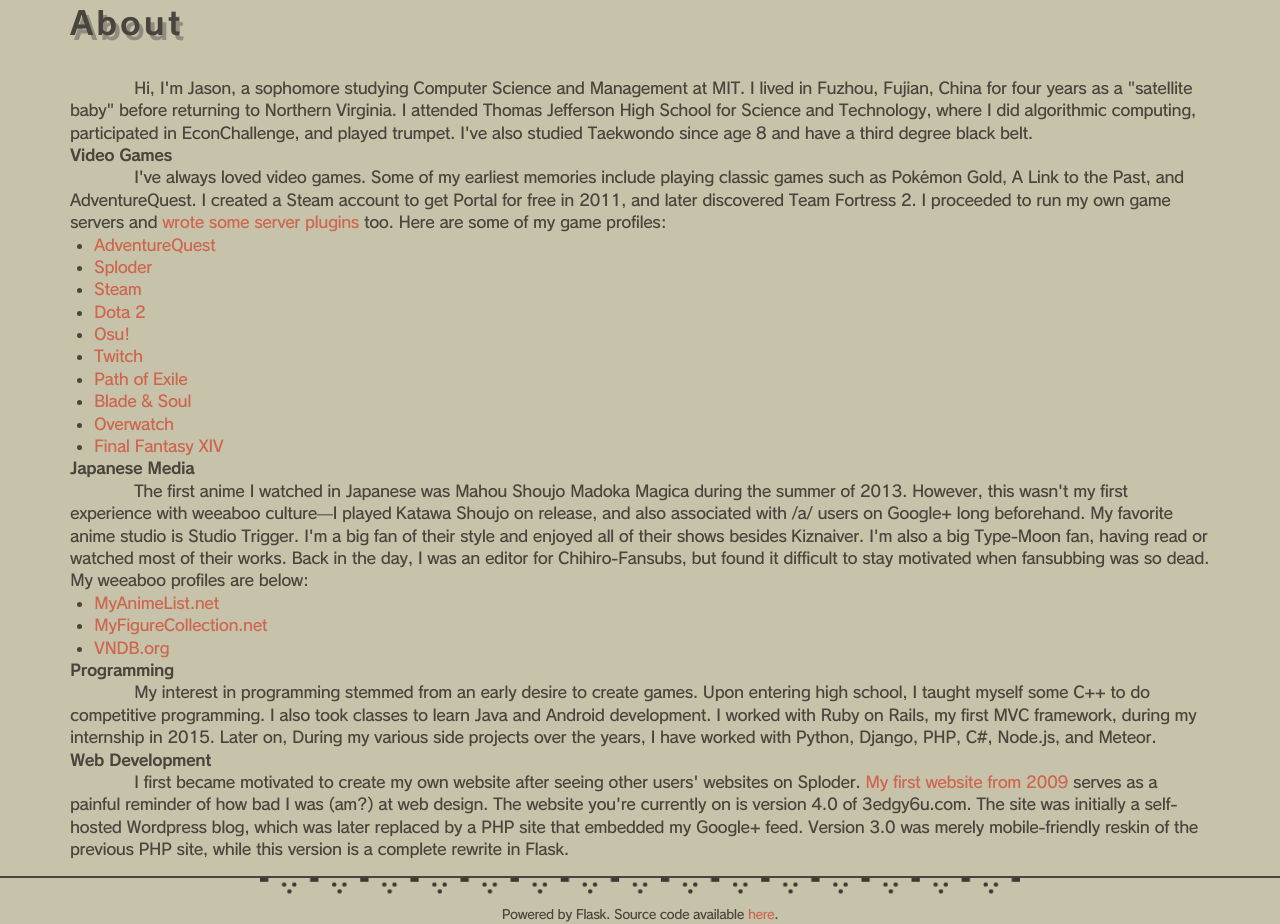
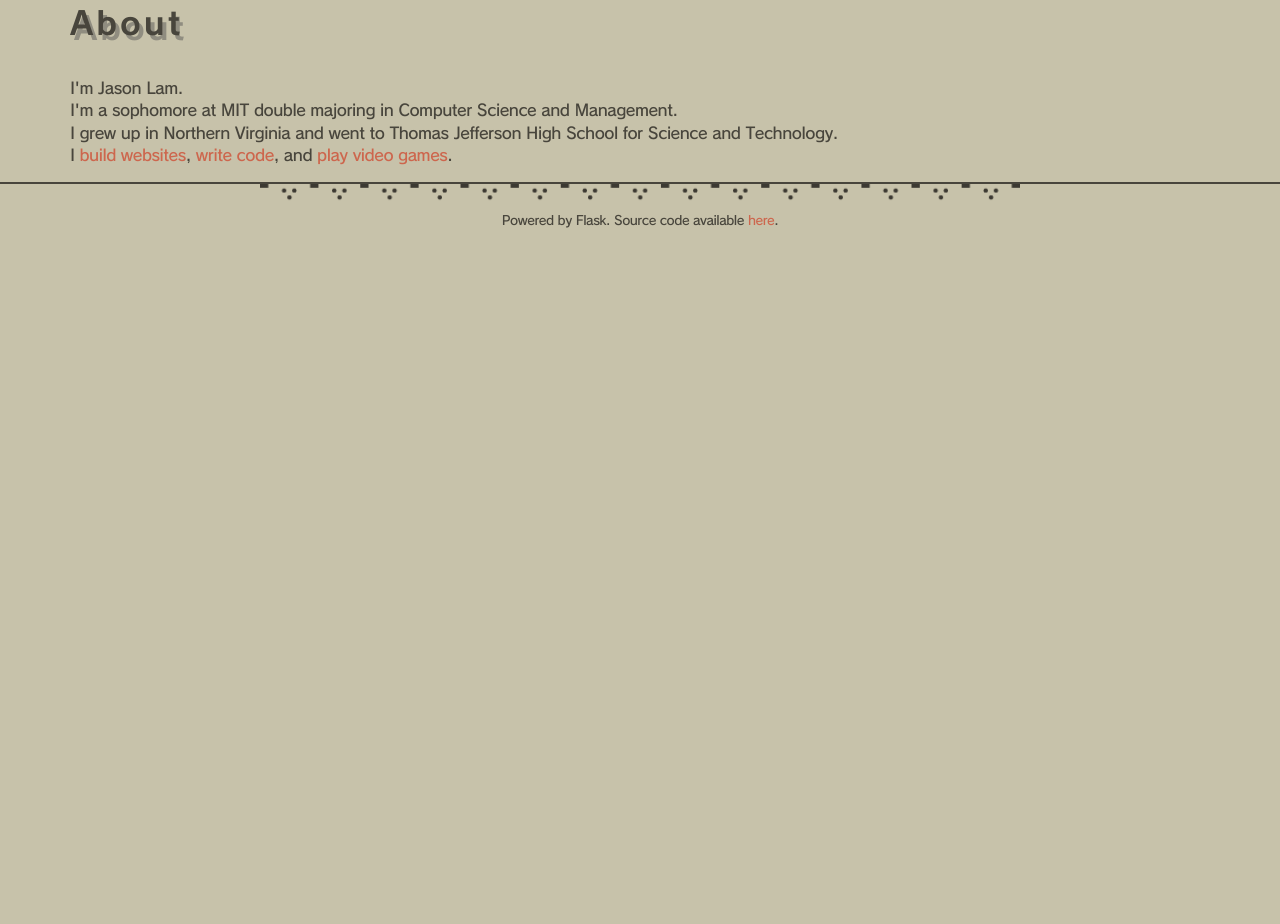
Before and after one commit to tesu/website, a Flask app: template tesu/templates/about.html in a window 1280 px wide. Shown: the part 88-1012 px from the top of the page. After the commit the page ends 316 px from the top, so only its background shows below. Run offline with Flask 2, Linux system fonts and the light colour scheme; the template is opened without the code that fills it, so the values that code supplies are empty.

Commit message:
rewrote about page, start of revamp

```diff
--- a/tesu/templates/about.html
+++ b/tesu/templates/about.html
@@ -1,30 +1,8 @@
 {% extends 'base.html' %}
 {% block content %}
             <h1>About</h1>
-            <p class=indented>Hi, I'm Jason, a sophomore studying Computer Science and Management at MIT. I lived in Fuzhou, Fujian, China for four years as a "satellite baby" before returning to Northern Virginia. I attended Thomas Jefferson High School for Science and Technology, where I did algorithmic computing, participated in EconChallenge, and played trumpet. I've also studied Taekwondo since age 8 and have a third degree black belt.</p>
-            <p class=section><strong>Video Games</strong></p>
-            <p class=indented>I've always loved video games. Some of my earliest memories include playing classic games such as Pok&eacute;mon Gold, A Link to the Past, and AdventureQuest. I created a Steam account to get Portal for free in 2011, and later discovered Team Fortress 2. I proceeded to run my own game servers and <a href="https://sourcemod.net/plugins.php?author=bobomaster&search=1">wrote some server plugins</a> too. Here are some of my game profiles:</p>
-            <ul>
-                <li><a href="https://aq.battleon.com/build30/charview.asp?temp=31603506">AdventureQuest</a>
-                <li><a href="http://www.sploder.com/games/members/bobomaster/">Sploder</a>
-                <li><a href="https://steamcommunity.com/id/tesu-">Steam</a>
-                <li><a href="https://www.opendota.com/players/88741454">Dota 2</a>
-                <li><a href="https://osu.ppy.sh/users/4196554">Osu!</a>
-                <li><a href="https://www.twitch.tv/tesu">Twitch</a>
-                <li><a href="https://www.pathofexile.com/account/view-profile/3edgy6u">Path of Exile</a>
-                <li><a href="http://na-bns.ncsoft.com/ingame/bs/character/profile?c=Kurumiko">Blade & Soul</a>
-                <li><a href="https://masteroverwatch.com/profile/pc/us/tesu-11691">Overwatch</a>
-                <li><a href="https://na.finalfantasyxiv.com/lodestone/character/20558971/">Final Fantasy XIV</a>
-            </ul>
-            <p class=section><strong>Japanese Media</strong></p>
-            <p class=indented>The first anime I watched in Japanese was Mahou Shoujo Madoka Magica during the summer of 2013. However, this wasn't my first experience with weeaboo culture&mdash;I played Katawa Shoujo on release, and also associated with /a/ users on Google+ long beforehand. My favorite anime studio is Studio Trigger. I'm a big fan of their style and enjoyed all of their shows besides Kiznaiver. I'm also a big Type-Moon fan, having read or watched most of their works. Back in the day, I was an editor for Chihiro-Fansubs, but found it difficult to stay motivated when fansubbing was so dead. My weeaboo profiles are below:
-            <ul>
-                <li><a href="https://myanimelist.net/profile/420anon">MyAnimeList.net</a>
-                <li><a href="https://myfigurecollection.net/profile/tesu">MyFigureCollection.net</a>
-                <li><a href="https://vndb.org/u92844/list">VNDB.org</a>
-            </ul>
-            <p class=section><strong>Programming</strong></p>
-            <p class=indented>My interest in programming stemmed from an early desire to create games. Upon entering high school, I taught myself some C++ to do competitive programming. I also took classes to learn Java and Android development. I worked with Ruby on Rails, my first MVC framework, during my internship in 2015. Later on, During my various side projects over the years, I have worked with Python, Django, PHP, C#, Node.js, and Meteor.</p>
-            <p class=section><strong>Web Development</strong></p>
-            <p class=indented>I first became motivated to create my own website after seeing other users' websites on Sploder. <a href="http://boboclub.webs.com">My first website from 2009</a> serves as a painful reminder of how bad I was (am?) at web design. The website you're currently on is version 4.0 of 3edgy6u.com. The site was initially a self-hosted Wordpress blog, which was later replaced by a PHP site that embedded my Google+ feed. Version 3.0 was merely mobile-friendly reskin of the previous PHP site, while this version is a complete rewrite in Flask.</p>
+            <p>I'm Jason Lam.
+            <p>I'm a sophomore at MIT double majoring in Computer Science and Management.
+            <p>I grew up in Northern Virginia and went to Thomas Jefferson High School for Science and Technology.
+            <p>I <a href="/about/webdev">build websites</a>, <a href="/about/code">write code</a>, and <a href="/about/gaming">play video games</a>.
 {% endblock %}
```
